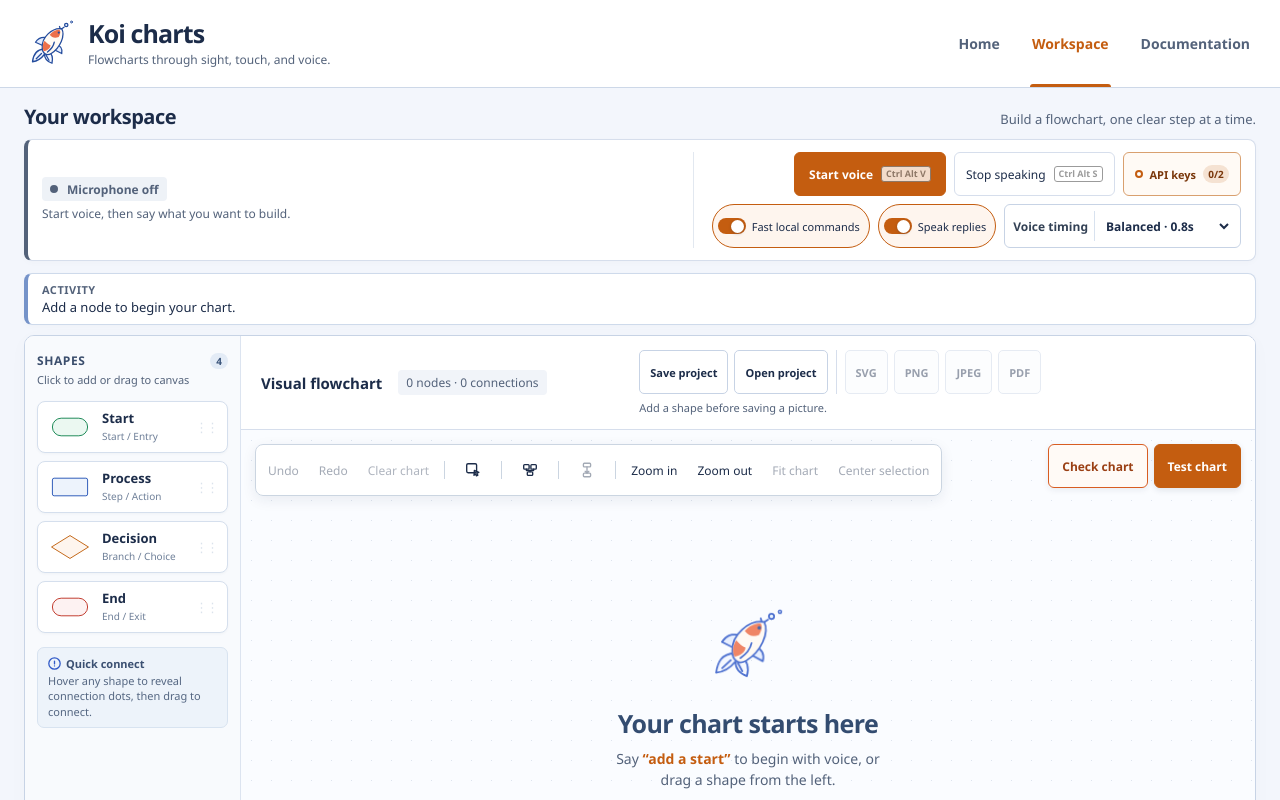
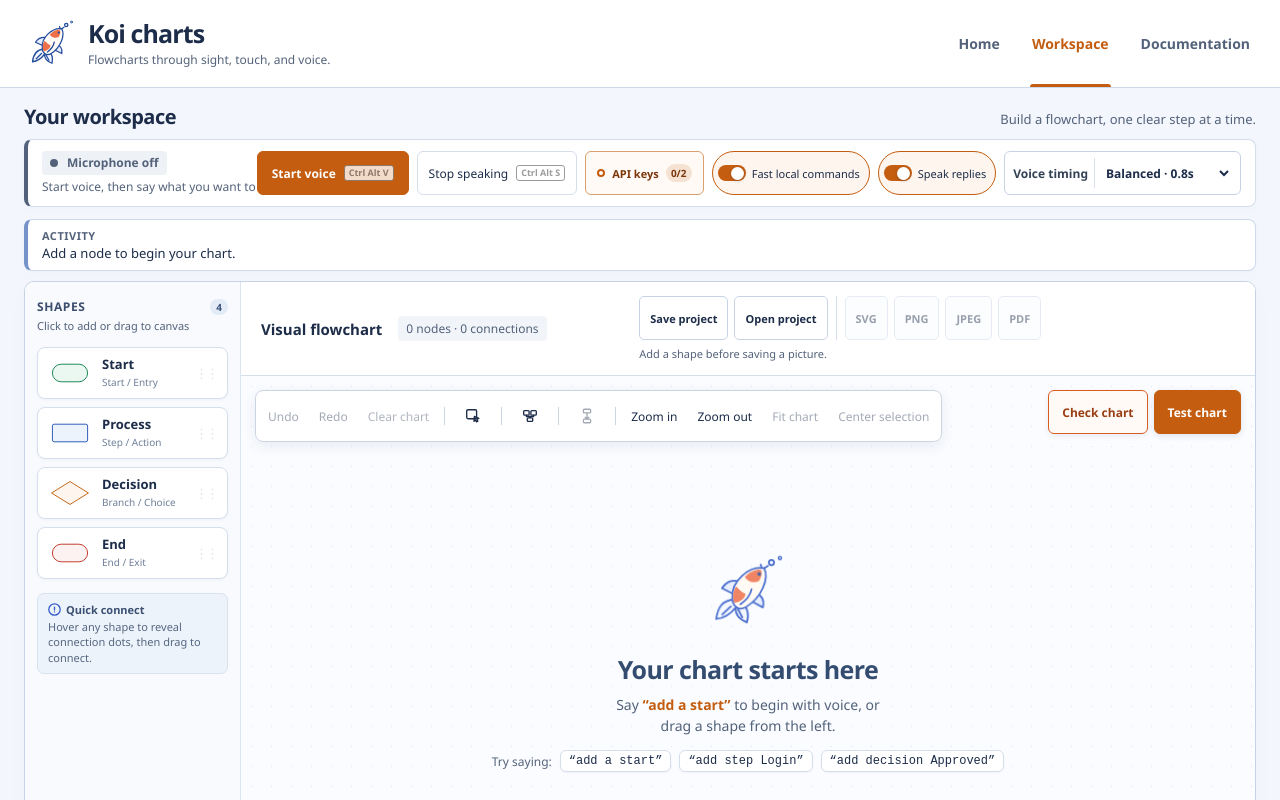
Before and after one commit to Shaurav-Vora/Koi-charts, a Next.js app: page /workspace in a window 1280 px wide. Shown: the top 800 px of the page. Built offline with nearby package versions, Linux system fonts and the light colour scheme.

Commit message:
style: keep voice controls on one line

```diff
--- a/src/app/workspace.css
+++ b/src/app/workspace.css
@@ -7,24 +7,24 @@
 /* Workspace Deck: Voice controls & Command feedback side-by-side */
 #workspace .workspace-deck {
   display: grid;
-  grid-template-columns: minmax(0, 1.45fr) minmax(300px, 1fr);
+  grid-template-columns: minmax(0, 1fr) 320px;
   gap: 12px;
   align-items: stretch;
   margin-bottom: 10px;
 }
 #workspace .voice-controls {
   display: grid;
-  grid-template-columns: minmax(180px, 1fr) minmax(0, auto);
-  align-items: stretch;
-  gap: 0 18px;
-  padding: 12px 14px;
+  grid-template-columns: minmax(180px, 240px) minmax(0, 1fr);
+  align-items: center;
+  gap: 18px;
+  padding: 10px 14px;
   margin: 0;
   border-radius: 8px;
   border: 1px solid var(--line);
   border-left: 4px solid var(--voice-color, #53627a);
   background: white;
   box-shadow: 0 2px 6px #1c2c4905;
-  min-height: 112px;
+  min-height: 68px;
 }
 #workspace .voice-readout {
   display: flex;
@@ -35,22 +35,18 @@
   border-right: 1px solid #e2e8f0;
 }
 #workspace .voice-readout .status { align-self: flex-start; min-height: 24px; padding: 2px 8px; font-size: 12px; font-weight: 650; border-radius: 4px; }
-#workspace .voice-hint { max-width: 300px; margin: 5px 0 0; font-size: 12px; color: var(--muted); line-height: 1.4; }
-#workspace .voice-readout .mic-level { width: min(220px, 100%); margin: 10px 0 0; }
+#workspace .voice-hint { margin: 4px 0 0; font-size: 12px; color: var(--muted); line-height: 1.35; white-space: nowrap; }
+#workspace .voice-readout .mic-level { width: min(220px, 100%); margin: 7px 0 0; }
 #workspace .voice-actions {
-  display: grid;
-  grid-template-rows: repeat(2, 44px);
-  align-content: center;
-  gap: 8px;
-}
-#workspace .voice-primary-actions,
-#workspace .voice-preference-actions {
   display: flex;
   align-items: center;
   justify-content: flex-end;
   gap: 8px;
   min-width: 0;
+  white-space: nowrap;
 }
+#workspace .voice-primary-actions,
+#workspace .voice-preference-actions { display: contents; }
 #workspace .voice-timing-control { display: inline-flex; align-items: center; gap: 6px; min-height: 44px; padding: 4px 8px; border: 1px solid #c7d3e5; border-radius: 6px; background: #fff; color: #334155; font-size: 12px; font-weight: 650; }
 #workspace .voice-timing-control select { min-height: 30px; padding: 2px 22px 2px 7px; border: 0; border-left: 1px solid #d8e2ef; border-radius: 0; background-color: transparent; color: #1c2c49; font-size: 12px; cursor: pointer; }
 #workspace .voice-timing-control:focus-within { outline: 2px solid var(--accent); outline-offset: 2px; }
@@ -1163,7 +1159,7 @@
 
 #workspace .information-strip { border-radius: 0 5px 5px 0; }
 kbd { font-family: inherit; font-size: .9em; border: 1px solid #c7d3e5; border-bottom-width: 2px; padding: 1px 5px; border-radius: 4px; background: #fff; }
-@media(max-width: 1280px) {
+@media(max-width: 1500px) {
  #workspace .workspace-deck { grid-template-columns: 1fr; }
 }
 @media(max-width: 900px) {
@@ -1173,12 +1169,12 @@ kbd { font-family: inherit; font-size: .9em; border: 1px solid #c7d3e5; border-b
  #workspace .export-controls { flex-basis: 100%; margin-left: 0; }
  #workspace .tactile-surface { grid-template-columns: 1fr; }
 }
-@media(max-width: 760px) {
+@media(max-width: 1100px) {
  #workspace .voice-controls { grid-template-columns: 1fr; gap: 12px; padding: 14px; }
  #workspace .voice-readout { padding: 0 0 12px; border-right: 0; border-bottom: 1px solid #e2e8f0; }
- #workspace .voice-actions { grid-template-rows: auto; gap: 8px; }
+ #workspace .voice-actions { justify-content: flex-start; flex-wrap: wrap; white-space: normal; }
  #workspace .voice-primary-actions,
- #workspace .voice-preference-actions { justify-content: flex-start; flex-wrap: wrap; }
+ #workspace .voice-preference-actions { display: contents; }
 }
 @media(max-width: 600px) {
  #workspace { padding: 20px 12px 28px; }
```
